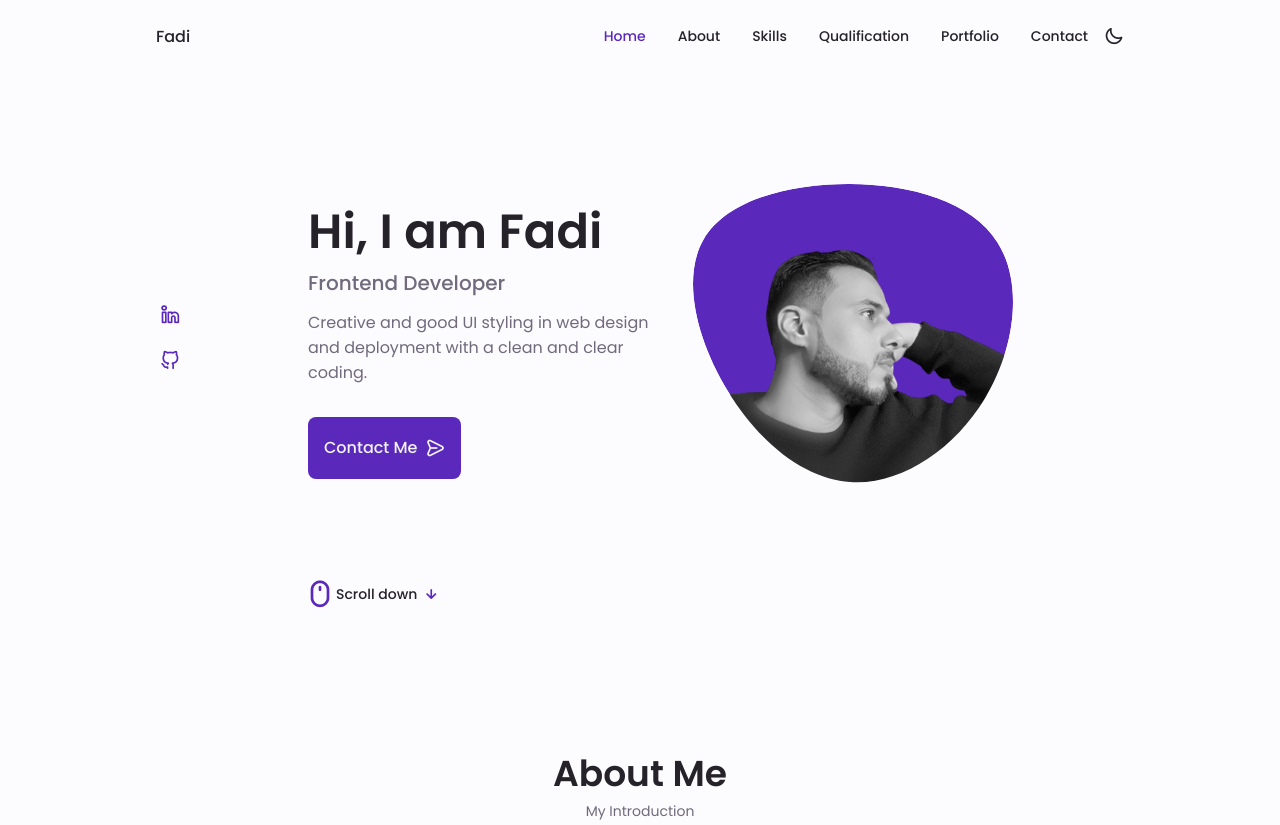
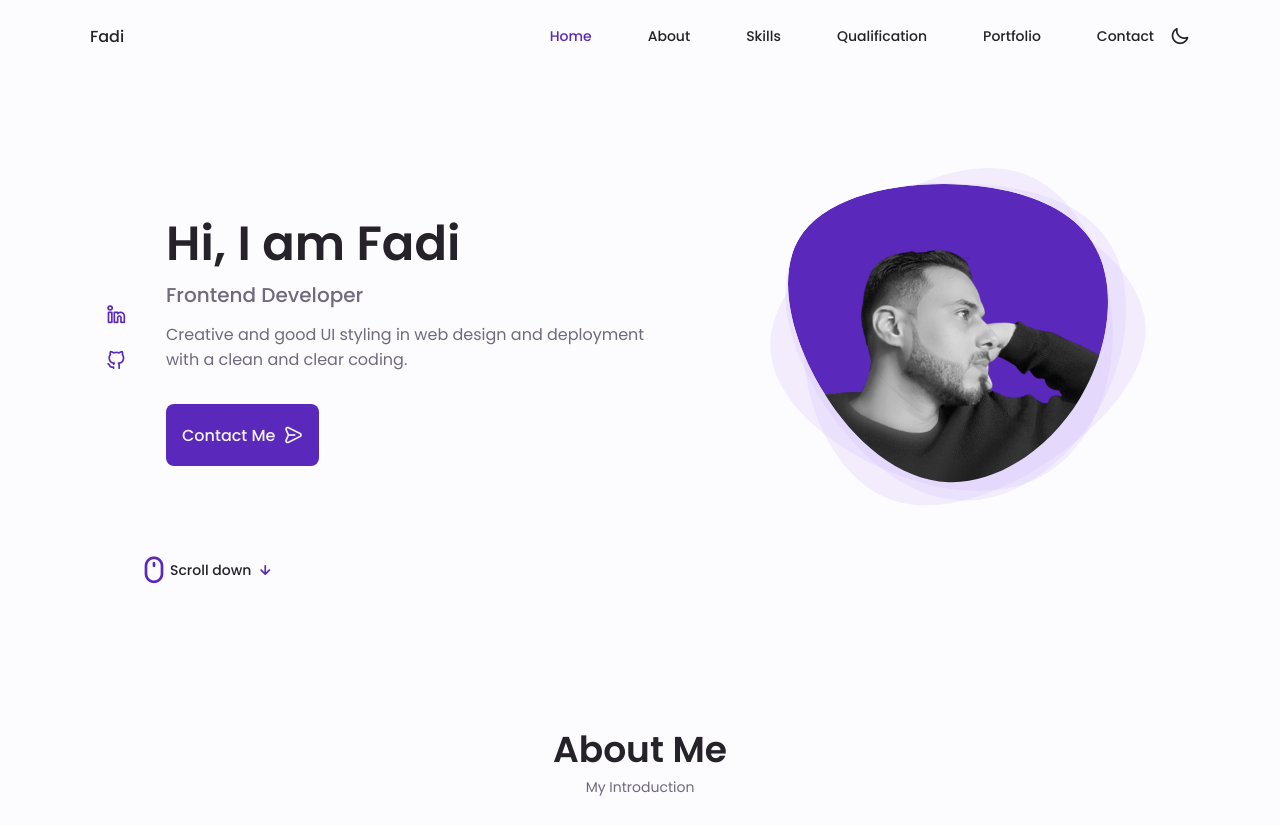
Before and after one commit to F-Naddaf/portfolio, a plain HTML site: page index.html in a window 1280 px wide. Shown: the top 825 px of the page. Drawn offline with nearby package versions, Linux system fonts and the light colour scheme.

Commit message:
Adding more svg behiend the home image

```diff
--- a/assets/css/style.css
+++ b/assets/css/style.css
@@ -282,6 +282,41 @@ img {
 .home_blob {
   width: 200px;
   fill: var(--first-color);
+  position: relative;
+}
+
+.home_img {
+  position: relative;
+}
+
+.home_blob-back-1 {
+  position: absolute;
+  left: 0;
+  bottom: 0;
+  transform: rotate(146deg);
+  width: 220px;
+  fill: var(--first-color-lighter);
+  opacity: 0.2;
+}
+
+.home_blob-back-2 {
+  position: absolute;
+  left: 0;
+  top: 0;
+  transform: rotate(325deg);
+  width: 220px;
+  fill: var(--first-color-lighter);
+  opacity: 0.2;
+}
+
+.home_blob-back-3 {
+  position: absolute;
+  left: 0;
+  top: 0;
+  transform: rotate(357deg);
+  width: 220px;
+  fill: var(--first-color-lighter);
+  opacity: 0.2;
 }
 
 .home_blob-img {
@@ -681,6 +716,10 @@ img {
   padding: 0.25rem 0.5rem 0.5rem 0;
 }
 
+.submit {
+  cursor: pointer;
+}
+
 /*---------------Scroll Arrow-------------------*/
 .scrollUp {
   position: fixed;
@@ -737,6 +776,11 @@ img {
   }
   .home_blob {
     width: 180px;
+  }
+  .home_blob-back-1,
+  .home_blob-back-2,
+  .home_blob-back-3 {
+    width: 200px;
   }
   .skills_title {
     font-size: var(--normal-font-size);
@@ -821,6 +865,11 @@ img {
   .home_blob {
     width: 270px;
   }
+  .home_blob-back-1,
+  .home_blob-back-2,
+  .home_blob-back-3 {
+    width: 300px;
+  }
   .home_scroll {
     display: block;
   }
@@ -867,6 +916,11 @@ img {
   .home_blob {
     width: 320px;
   }
+  .home_blob-back-1,
+  .home_blob-back-2,
+  .home_blob-back-3 {
+    width: 340px;
+  }
   .home_social {
     transform: translateX(-6rem);
   }
@@ -892,3 +946,29 @@ img {
     grid-template-columns: repeat(2, 1fr);
   }
 }
+
+@media screen and (min-width: 1200px) {
+  .container {
+    max-width: 1100px;
+    margin: auto;
+  }
+  .home_social {
+    transform: translateX(1rem);
+  }
+  .grid {
+    gap: 3.5rem;
+  }
+}
+
+@media screen and (min-width: 1440px) {
+  .container {
+    max-width: 1200px;
+    margin: auto;
+  }
+  .home_social {
+    transform: translateX(1rem);
+  }
+  .grid {
+    gap: 3.5rem;
+  }
+}
--- a/index.html
+++ b/index.html
@@ -82,6 +82,68 @@
               </a>
             </div>
             <div class="home_img">
+
+              <svg
+              class="home_blob-back-1"
+              viewBox="0 0 200 187"
+            >
+              <mask id="mask0" mask-type="alpha">
+                <path
+                  d="M190.312 36.4879C206.582 62.1187 201.309 102.826 182.328 134.186C163.346 165.547
+      130.807 187.559 100.226 186.353C69.6454 185.297 41.0228 161.023 21.7403 129.362C2.45775
+      97.8511 -7.48481 59.1033 6.67581 34.5279C20.9871 10.1032 59.7028 -0.149132 97.9666
+      0.00163737C136.23 0.303176 174.193 10.857 190.312 36.4879Z"
+                />
+              </mask>
+                <path
+                  d="M190.312 36.4879C206.582 62.1187 201.309 102.826 182.328 134.186C163.346
+      165.547 130.807 187.559 100.226 186.353C69.6454 185.297 41.0228 161.023 21.7403
+      129.362C2.45775 97.8511 -7.48481 59.1033 6.67581 34.5279C20.9871 10.1032 59.7028
+      -0.149132 97.9666 0.00163737C136.23 0.303176 174.193 10.857 190.312 36.4879Z"
+                />
+            </svg>
+              <svg
+              class="home_blob-back-2"
+              viewBox="0 0 200 187"
+              xmlns="http://www.w3.org/2000/svg"
+              xmlns:xlink="http://www.w3.org/1999/xlink"
+            >
+            <mask id="mask0" mask-type="alpha">
+              <path
+                d="M190.312 36.4879C206.582 62.1187 201.309 102.826 182.328 134.186C163.346 165.547
+    130.807 187.559 100.226 186.353C69.6454 185.297 41.0228 161.023 21.7403 129.362C2.45775
+    97.8511 -7.48481 59.1033 6.67581 34.5279C20.9871 10.1032 59.7028 -0.149132 97.9666
+    0.00163737C136.23 0.303176 174.193 10.857 190.312 36.4879Z"
+              />
+            </mask>
+              <path
+                d="M190.312 36.4879C206.582 62.1187 201.309 102.826 182.328 134.186C163.346
+    165.547 130.807 187.559 100.226 186.353C69.6454 185.297 41.0228 161.023 21.7403
+    129.362C2.45775 97.8511 -7.48481 59.1033 6.67581 34.5279C20.9871 10.1032 59.7028
+    -0.149132 97.9666 0.00163737C136.23 0.303176 174.193 10.857 190.312 36.4879Z"
+              />
+            </svg>
+              <svg
+              class="home_blob-back-3"
+              viewBox="0 0 200 187"
+              xmlns="http://www.w3.org/2000/svg"
+              xmlns:xlink="http://www.w3.org/1999/xlink"
+            >
+            <mask id="mask0" mask-type="alpha">
+              <path
+                d="M190.312 36.4879C206.582 62.1187 201.309 102.826 182.328 134.186C163.346 165.547
+    130.807 187.559 100.226 186.353C69.6454 185.297 41.0228 161.023 21.7403 129.362C2.45775
+    97.8511 -7.48481 59.1033 6.67581 34.5279C20.9871 10.1032 59.7028 -0.149132 97.9666
+    0.00163737C136.23 0.303176 174.193 10.857 190.312 36.4879Z"
+              />
+            </mask>
+              <path
+                d="M190.312 36.4879C206.582 62.1187 201.309 102.826 182.328 134.186C163.346
+    165.547 130.807 187.559 100.226 186.353C69.6454 185.297 41.0228 161.023 21.7403
+    129.362C2.45775 97.8511 -7.48481 59.1033 6.67581 34.5279C20.9871 10.1032 59.7028
+    -0.149132 97.9666 0.00163737C136.23 0.303176 174.193 10.857 190.312 36.4879Z"
+              />
+            </svg>
               <svg
                 class="home_blob"
                 viewBox="0 0 200 187"
@@ -164,7 +226,7 @@
         <div class="skills_container container grid">
           <div>
             <!-------------- Frontend skills ---------------->
-            <div class="skills_content skills_close">
+            <div class="skills_content skills_open">
               <div class="skills_header">
                 <i class="uil uil-brackets-curly skills_icon"></i>
                 <div>
@@ -678,36 +740,59 @@
               </div>
             </div>
           </div>
-          <form action="" class="contact_form grid">
+          <form
+            class="contact_form grid"
+            action="https://formspree.io/f/mnqyndvy"
+            method="POST"
+          >
             <div class="contact_inputs grid">
               <div class="contact_content">
-                <label for="" class="contact_label">Name</label>
-                <input type="text" class="contact_input" />
+                <label class="contact_label">Name</label>
+                <input
+                  type="text"
+                  class="contact_input"
+                  id="name"
+                  name="name"
+                  required
+                />
               </div>
               <div class="contact_content">
-                <label for="" class="contact_label">Email</label>
-                <input type="email" class="contact_input" />
+                <label class="contact_label">Email</label>
+                <input
+                  type="email"
+                  class="contact_input"
+                  id="email"
+                  name="email"
+                  required
+                />
               </div>
             </div>
             <div class="contact_content">
-              <label for="" class="contact_label">Project</label>
-              <input type="text" class="contact_input" />
+              <label class="contact_label">Subject</label>
+              <input
+                type="text"
+                class="contact_input"
+                id="subject"
+                name="subject"
+                required
+              />
             </div>
             <div class="contact_content">
-              <label for="" class="contact_label">Message</label>
+              <label class="contact_label">Message</label>
               <textarea
-                name=""
-                id=""
+                name="message"
+                id="maessage"
                 cols="0"
                 rows="7"
                 class="contact_input"
+                required
               ></textarea>
             </div>
             <div>
-              <a href="#" class="button button-flex">
+              <button class="button button-flex submit">
                 Send Message
                 <i class="uil uil-message button_icon"></i>
-              </a>
+              </button>
             </div>
           </form>
         </div>
```
Also changed, not shown: assets/js/main.js (+21 -15 lines).
